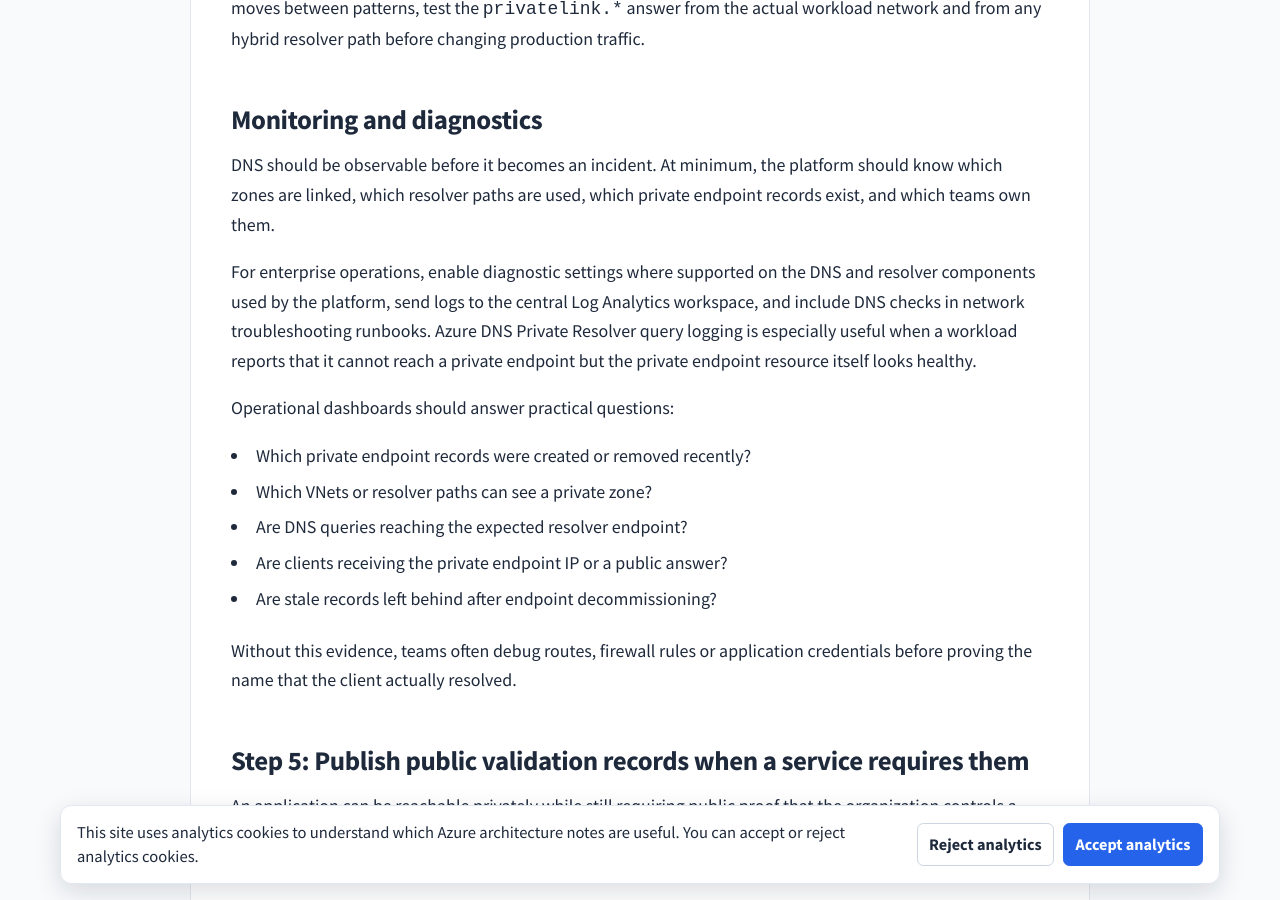
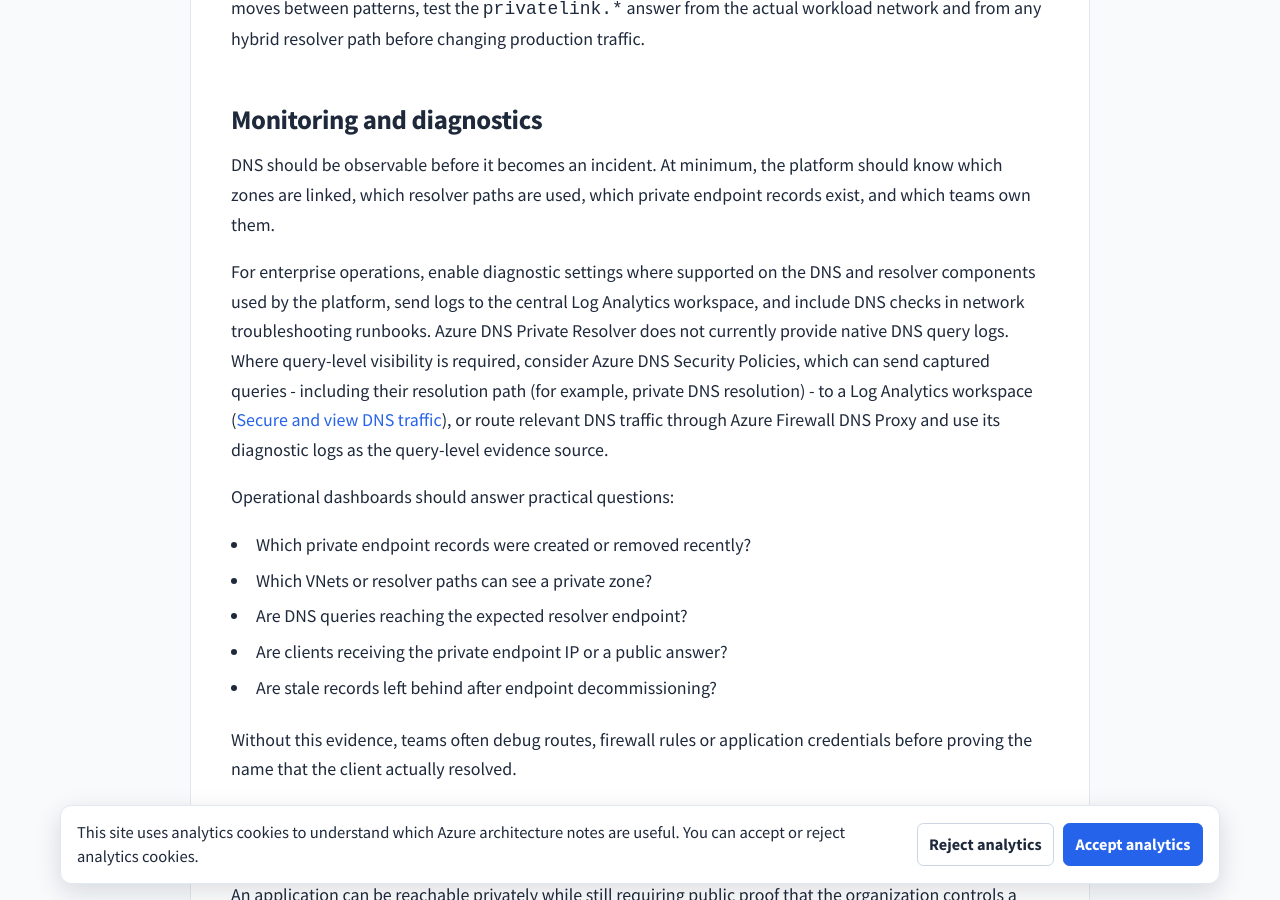
Before and after one commit to czujto/nowcloud, a Jekyll site: the page built from _posts/2026-06-11-designing-pod-based-global-dns-for-azure-landing-zones.md, in a window 1280 px wide and 900 px high, scrolled down 11956 px. Built offline with Jekyll 4.4.1, drawn with Linux system fonts in a browser that asks for light colours; nearby versions of some CDN libraries; comment, search, counter and statistics services are not loaded; some of the changed text lies outside the part shown.

Commit message:
Correct DNS diagnostics guidance in pod DNS article

```diff
--- a/_posts/2026-06-11-designing-pod-based-global-dns-for-azure-landing-zones.md
+++ b/_posts/2026-06-11-designing-pod-based-global-dns-for-azure-landing-zones.md
@@ -299,7 +299,7 @@
 
 DNS should be observable before it becomes an incident. At minimum, the platform should know which zones are linked, which resolver paths are used, which private endpoint records exist, and which teams own them.
 
-For enterprise operations, enable diagnostic settings where supported on the DNS and resolver components used by the platform, send logs to the central Log Analytics workspace, and include DNS checks in network troubleshooting runbooks. Azure DNS Private Resolver query logging is especially useful when a workload reports that it cannot reach a private endpoint but the private endpoint resource itself looks healthy.
+For enterprise operations, enable diagnostic settings where supported on the DNS and resolver components used by the platform, send logs to the central Log Analytics workspace, and include DNS checks in network troubleshooting runbooks. Azure DNS Private Resolver does not currently provide native DNS query logs. Where query-level visibility is required, consider Azure DNS Security Policies, which can send captured queries - including their resolution path (for example, private DNS resolution) - to a Log Analytics workspace ([Secure and view DNS traffic](https://learn.microsoft.com/en-us/azure/dns/dns-traffic-log-how-to)), or route relevant DNS traffic through Azure Firewall DNS Proxy and use its diagnostic logs as the query-level evidence source.
 
 Operational dashboards should answer practical questions:
 
@@ -393,6 +393,7 @@
 - [Azure Private DNS virtual network links](https://learn.microsoft.com/en-us/azure/dns/private-dns-virtual-network-links)
 - [Azure DNS Private Resolver endpoints and rulesets](https://learn.microsoft.com/en-us/azure/dns/private-resolver-endpoints-rulesets)
 - [Azure DNS Private Resolver overview](https://learn.microsoft.com/en-us/azure/dns/dns-private-resolver-overview)
+- [Secure and view DNS traffic (DNS Security Policy)](https://learn.microsoft.com/en-us/azure/dns/dns-traffic-log-how-to)
 - [Azure Firewall DNS settings](https://learn.microsoft.com/en-us/azure/firewall/dns-settings)
 - [Azure Private Endpoint DNS configuration](https://learn.microsoft.com/en-us/azure/private-link/private-endpoint-dns)
 - [Azure App Service custom domain mapping](https://learn.microsoft.com/en-us/azure/app-service/app-service-web-tutorial-custom-domain)
```
